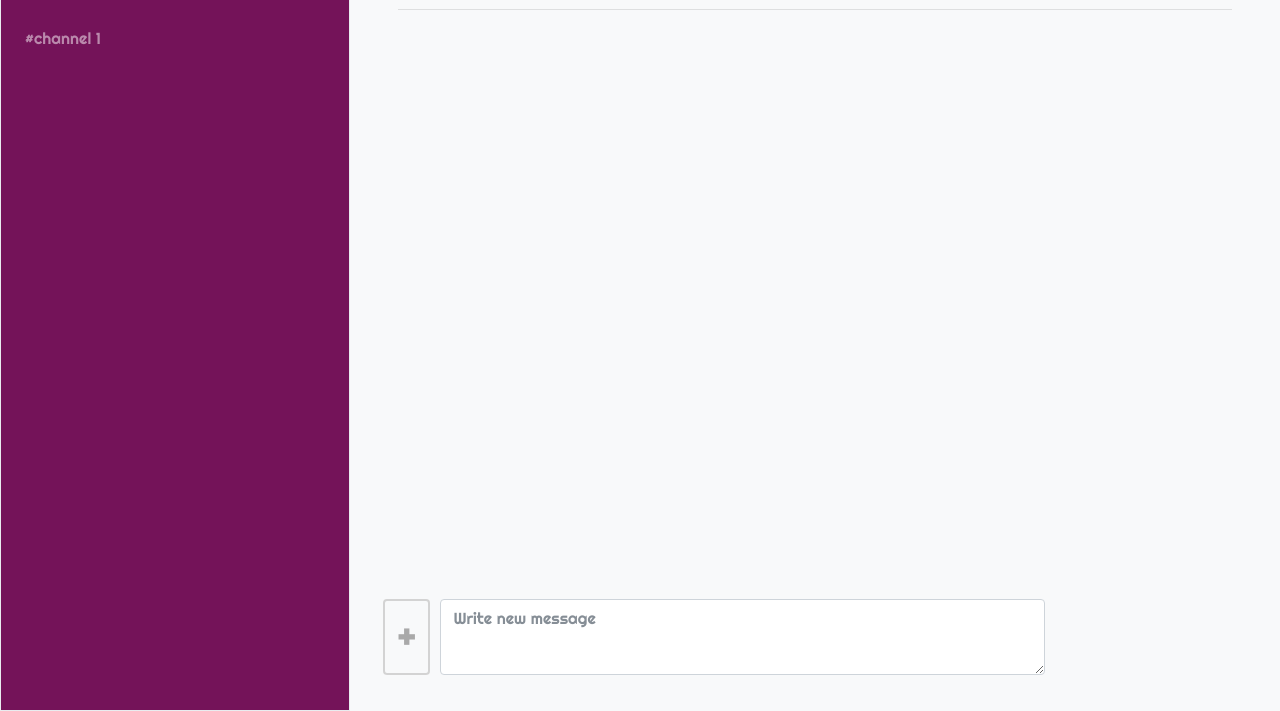
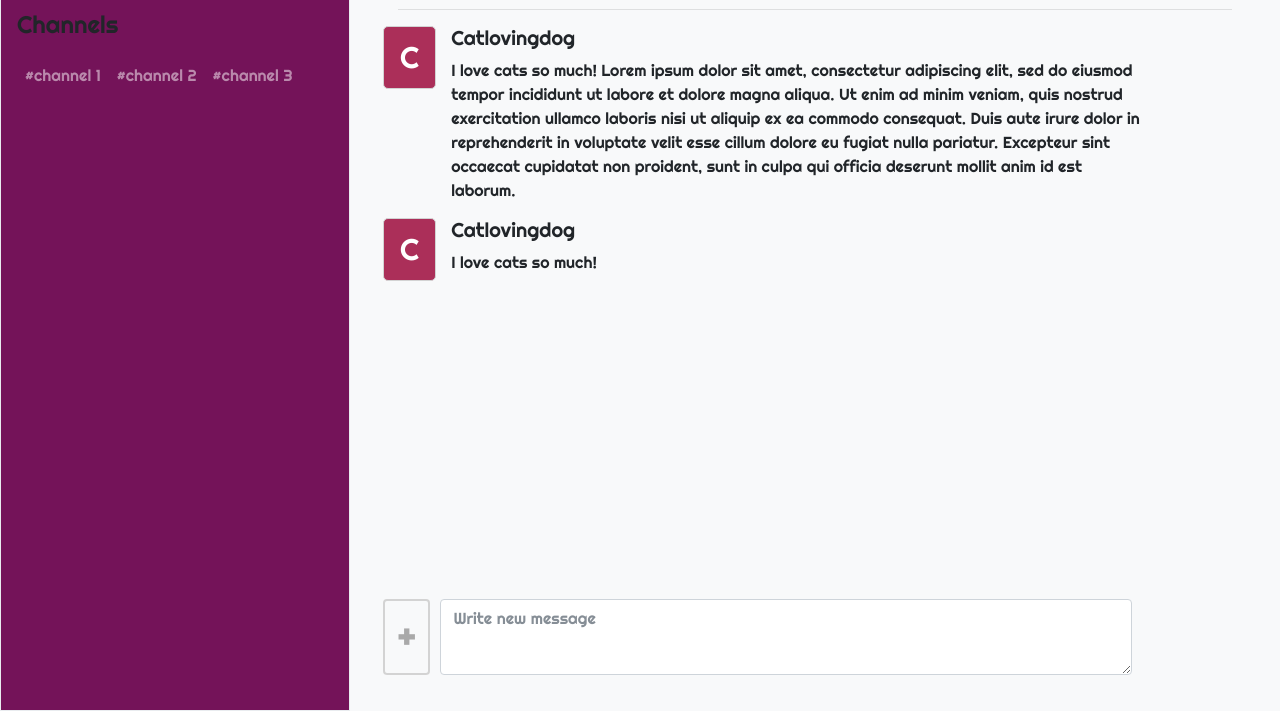
Before and after one commit to JiwoonKim/Flack, a Flask app: page /channel in a window 1280 px wide. Shown: the part 89-800 px from the top of the page. Run offline with Flask 2, Linux system fonts and the light colour scheme; some libraries are stand-ins or nearby versions.

Commit message:
Styled the messages in channel.html

```diff
--- a/static/11.css
+++ b/static/22222.css
@@ -79,15 +79,31 @@ nav .navbar-brand {
 #content {
     text-align: left;
 }
-/* style cards for messages in channel.html */
-.card-message {
-    width: 100%;
-    height: auto;
-    margin: 10px;
+/* style messages in channel.html */
+#content-middle {
+    height: 80%;
+}
+.message-row {
+    flex-wrap: nowrap;
+}
+.message-left {
+    margin-right: 15px;
+}
+.message-alphabet {
+    border: 1px solid lightgrey;
+    border-radius: 5px;
+    padding: 8px 16px;
+    background-color: #AB2F59;
+    text-align: center;
+    font-size: 30px;
+    color: white;
+}
+.message-right {
+    width: 80%;
 }
 /* style input for new message in channel.html */
 #new-message {
-    width: 70%;
+    width: 80%;
     height: auto;
     margin: 10px;
 }
--- a/templates/channel.html
+++ b/templates/channel.html
@@ -9,7 +9,7 @@
         <script src="https://cdnjs.cloudflare.com/ajax/libs/popper.js/1.12.3/umd/popper.min.js"></script>
         <script src="https://maxcdn.bootstrapcdn.com/bootstrap/4.0.0-beta.2/js/bootstrap.min.js"></script>
         <link href="https://fonts.googleapis.com/css?family=Righteous" rel="stylesheet">
-        <link href="/static/11.css" rel="stylesheet"/>
+        <link href="/static/22222.css" rel="stylesheet"/>
         <title>Web50 Flack: Channels</title>
     </head>
     <body class="bg-light">
@@ -20,12 +20,15 @@
                 <div class="sidebar-header">
                     <span class="navbar-brand">{{ display_name }}</span>
                 </div>
+                <h4>Channels</h4>
                 <button aria-controls="navbar" aria-expanded="false" aria-label="Toggle navigation" class="navbar-toggler" data-target="#navbar" data-toggle="collapse" type="button">
                     <span class="navbar-toggler-icon"></span>
                 </button>
                 <div class="collapse navbar-collapse" id="navbar">
                     <ul id="channel-list" class="navbar-nav mr-auto mt-2">
                         <li class="nav-item"><a class="nav-link" href="/">#channel 1</a></li>
+                        <li class="nav-item"><a class="nav-link" href="/">#channel 2</a></li>
+                        <li class="nav-item"><a class="nav-link" href="/">#channel 3</a></li>
                     </ul>
                 </div>
             </nav>
@@ -34,8 +37,25 @@
                     <h3>#Channel 1</h3>
                     <hr>
                 </div>
-                <div class="content-middle messages" style="height: 80%">
-                    <div></div>
+                <div id="content-middle">
+                    <div class="row message-row">
+                        <div class="message-left d-inline-block">
+                            <div class="message-alphabet">C</div>
+                        </div>
+                        <div class="message-right d-inline-block">
+                            <h5 class="message-name">Catlovingdog</h5>
+                            <p class="message-text">I love cats so much! Lorem ipsum dolor sit amet, consectetur adipiscing elit, sed do eiusmod tempor incididunt ut labore et dolore magna aliqua. Ut enim ad minim veniam, quis nostrud exercitation ullamco laboris nisi ut aliquip ex ea commodo consequat. Duis aute irure dolor in reprehenderit in voluptate velit esse cillum dolore eu fugiat nulla pariatur. Excepteur sint occaecat cupidatat non proident, sunt in culpa qui officia deserunt mollit anim id est laborum.</p>
+                        </div>
+                    </div>
+                    <div class="row">
+                        <div class="message-left d-inline-block">
+                            <div class="message-alphabet">C</div>
+                        </div>
+                        <div class="message-right d-inline-block">
+                            <h5 class="message-name">Catlovingdog</h5>
+                            <p class="message-text">I love cats so much!</p>
+                        </div>
+                    </div>
                 </div>
                 <div id="content-end">
                     <form action="/" method="post" id="message">
```
Also changed, not shown: static/2.css (deleted, +0 -115 lines), 2 other files.
